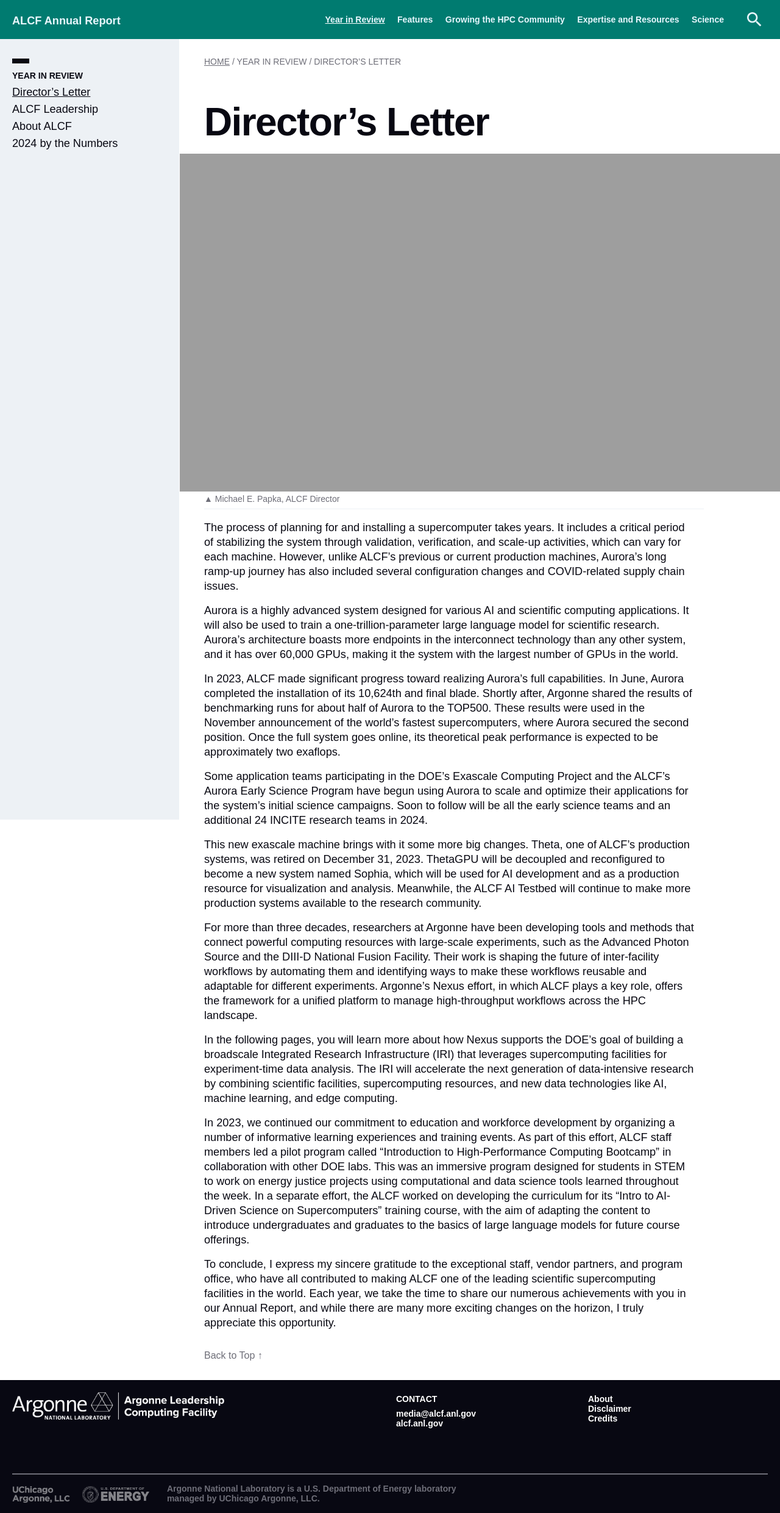
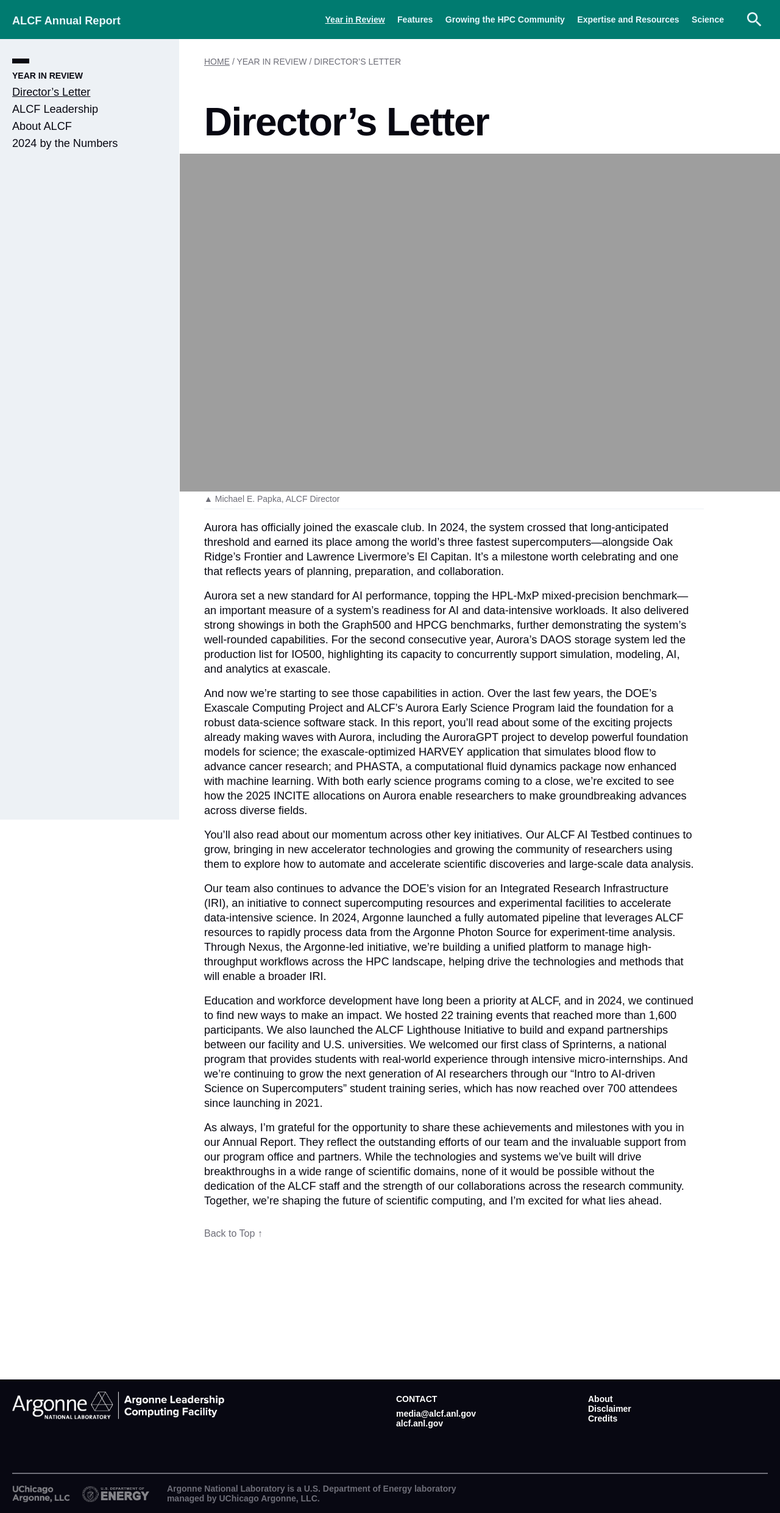
Before and after one commit to argonne-lcf/AR2024, a Jekyll site: the page built from 01_year-in-review/directors-letter.md, in a window 1280 px wide. Shown: the whole page at 61% size. Built offline with Jekyll 4.4.1, drawn with Linux system fonts in a browser that asks for light colours; some web fonts are replaced.

Commit message:
Update directors-letter.md

```diff
--- a/01_year-in-review/directors-letter.md
+++ b/01_year-in-review/directors-letter.md
@@ -9,20 +9,16 @@
 hero-img-caption: "Michael E. Papka, ALCF Director"
 ---
 
-The process of planning for and installing a supercomputer takes years. It includes a critical period of stabilizing the system through validation, verification, and scale-up activities, which can vary for each machine. However, unlike ALCF’s previous or current production machines, Aurora’s long ramp-up journey has also included several configuration changes and COVID-related supply chain issues.
+Aurora has officially joined the exascale club. In 2024, the system crossed that long-anticipated threshold and earned its place among the world’s three fastest supercomputers—alongside Oak Ridge’s Frontier and Lawrence Livermore’s El Capitan. It’s a milestone worth celebrating and one that reflects years of planning, preparation, and collaboration.
 
-Aurora is a highly advanced system designed for various AI and scientific computing applications. It will also be used to train a one-trillion-parameter large language model for scientific research. Aurora’s architecture boasts more endpoints in the interconnect technology than any other system, and it has over 60,000 GPUs, making it the system with the largest number of GPUs in the world.
+Aurora set a new standard for AI performance, topping the HPL-MxP mixed-precision benchmark—an important measure of a system’s readiness for AI and data-intensive workloads. It also delivered strong showings in both the Graph500 and HPCG benchmarks, further demonstrating the system’s well-rounded capabilities. For the second consecutive year, Aurora’s DAOS storage system led the production list for IO500, highlighting its capacity to concurrently support simulation, modeling, AI, and analytics at exascale.
 
-In 2023, ALCF made significant progress toward realizing Aurora’s full capabilities. In June, Aurora completed the installation of its 10,624th and final blade. Shortly after, Argonne shared the results of benchmarking runs for about half of Aurora to the TOP500. These results were used in the November announcement of the world’s fastest supercomputers, where Aurora secured the second position. Once the full system goes online, its theoretical peak performance is expected to be approximately two exaflops.
+And now we’re starting to see those capabilities in action. Over the last few years, the DOE’s Exascale Computing Project and ALCF’s Aurora Early Science Program laid the foundation for a robust data-science software stack. In this report, you’ll read about some of the exciting projects already making waves with Aurora, including the AuroraGPT project to develop powerful foundation models for science; the exascale-optimized HARVEY application that simulates blood flow to advance cancer research; and PHASTA, a computational fluid dynamics package now enhanced with machine learning. With both early science programs coming to a close, we’re excited to see how the 2025 INCITE allocations on Aurora enable researchers to make groundbreaking advances across diverse fields.
 
-Some application teams participating in the DOE’s Exascale Computing Project and the ALCF’s Aurora Early Science Program have begun using Aurora to scale and optimize their applications for the system’s initial science campaigns. Soon to follow will be all the early science teams and an additional 24 INCITE research teams in 2024.
+You’ll also read about our momentum across other key initiatives. Our ALCF AI Testbed continues to grow, bringing in new accelerator technologies and growing the community of researchers using them to explore how to automate and accelerate scientific discoveries and large-scale data analysis.
 
-This new exascale machine brings with it some more big changes. Theta, one of ALCF’s production systems, was retired on December 31, 2023. ThetaGPU will be decoupled and reconfigured to become a new system named Sophia, which will be used for AI development and as a production resource for visualization and analysis. Meanwhile, the ALCF AI Testbed will continue to make more production systems available to the research community.
+Our team also continues to advance the DOE’s vision for an Integrated Research Infrastructure (IRI), an initiative to connect supercomputing resources and experimental facilities to accelerate data-intensive science. In 2024, Argonne launched a fully automated pipeline that leverages ALCF resources to rapidly process data from the Argonne Photon Source for experiment-time analysis. Through Nexus, the Argonne-led initiative, we’re building a unified platform to manage high-throughput workflows across the HPC landscape, helping drive the technologies and methods that will enable a broader IRI.
 
-For more than three decades, researchers at Argonne have been developing tools and methods that connect powerful computing resources with large-scale experiments, such as the Advanced Photon Source and the DIII-D National Fusion Facility. Their work is shaping the future of inter-facility workflows by automating them and identifying ways to make these workflows reusable and adaptable for different experiments. Argonne’s Nexus effort, in which ALCF plays a key role, offers the framework for a unified platform to manage high-throughput workflows across the HPC landscape.
+Education and workforce development have long been a priority at ALCF, and in 2024, we continued to find new ways to make an impact. We hosted 22 training events that reached more than 1,600 participants. We also launched the ALCF Lighthouse Initiative to build and expand partnerships between our facility and U.S. universities. We welcomed our first class of Sprinterns, a national program that provides students with real-world experience through intensive micro-internships. And we’re continuing to grow the next generation of AI researchers through our “Intro to AI-driven Science on Supercomputers” student training series, which has now reached over 700 attendees since launching in 2021.
 
-In the following pages, you will learn more about how Nexus supports the DOE’s goal of building a broadscale Integrated Research Infrastructure (IRI) that leverages supercomputing facilities for experiment-time data analysis. The IRI will accelerate the next generation of data-intensive research by combining scientific facilities, supercomputing resources, and new data technologies like AI, machine learning, and edge computing.
-
-In 2023, we continued our commitment to education and workforce development by organizing a number of informative learning experiences and training events. As part of this effort, ALCF staff members led a pilot program called “Introduction to High-Performance Computing Bootcamp” in collaboration with other DOE labs. This was an immersive program designed for students in STEM to work on energy justice projects using computational and data science tools learned throughout the week. In a separate effort, the ALCF worked on developing the curriculum for its “Intro to AI-Driven Science on Supercomputers” training course, with the aim of adapting the content to introduce undergraduates and graduates to the basics of large language models for future course offerings.
-
-To conclude, I express my sincere gratitude to the exceptional staff, vendor partners, and program office, who have all contributed to making ALCF one of the leading scientific supercomputing facilities in the world. Each year, we take the time to share our numerous achievements with you in our Annual Report, and while there are many more exciting changes on the horizon, I truly appreciate this opportunity.
+As always, I’m grateful for the opportunity to share these achievements and milestones with you in our Annual Report. They reflect the outstanding efforts of our team and the invaluable support from our program office and partners. While the technologies and systems we’ve built will drive breakthroughs in a wide range of scientific domains, none of it would be possible without the dedication of the ALCF staff and the strength of our collaborations across the research community. Together, we’re shaping the future of scientific computing, and I’m excited for what lies ahead.
```
